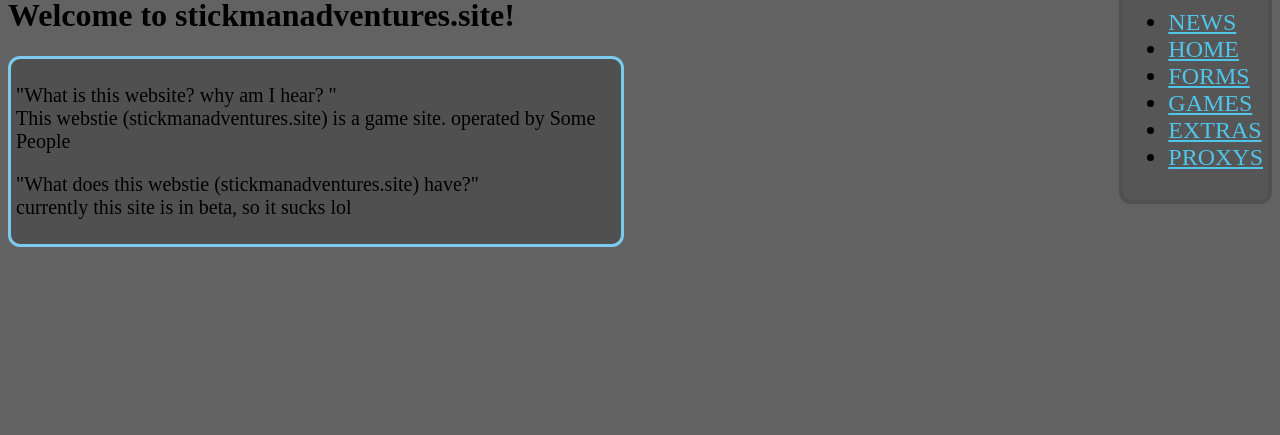
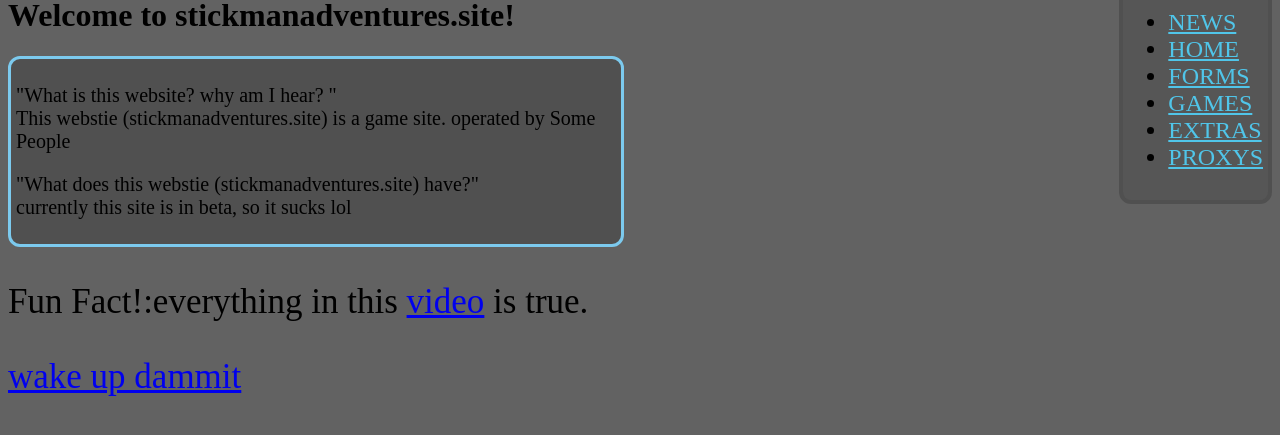
Before and after one commit to ChlorinatedPastries/Cool-Website, a PHP site: page / in a window 1280 px wide. Shown: the part 332-767 px from the top of the page. Run offline with PHP 8.4, Linux system fonts and the light colour scheme.

Commit message:
ddddd
ddddd

```diff
--- a/index/index.css
+++ b/index/index.css
@@ -23,3 +23,10 @@
     padding: 5px;
     font-size: 24px;
   }
+.trtr {
+font-size: 35px ;
+
+
+
+
+}
--- a/index/index.html
+++ b/index/index.html
@@ -44,7 +44,8 @@ This webstie (stickmanadventures.site) is a game site. operated by Some People</
 <p style="font-size:20px;"> "What does this webstie (stickmanadventures.site) have?"<br>
 currently this site is in beta, so it sucks lol</p>
 </div>
-
+<p class="trtr">Fun Fact!:everything in this <a class=trtr href="https://www.youtube.com/watch?v=Gsr9s0fmJZs">video</a> is true.</p>
+<a class="trtr" href="/extras/wake-up/ojuytropirur.htm">wake up dammit</a>
 
 
 
```
Also changed, not shown: extras/wake-up/ojuytropirur.htm (added, +13 -0 lines), extras/wake-up/ehjverfuyri.css (added), extras/wake-up/lfndkgvfjh.js (added).
